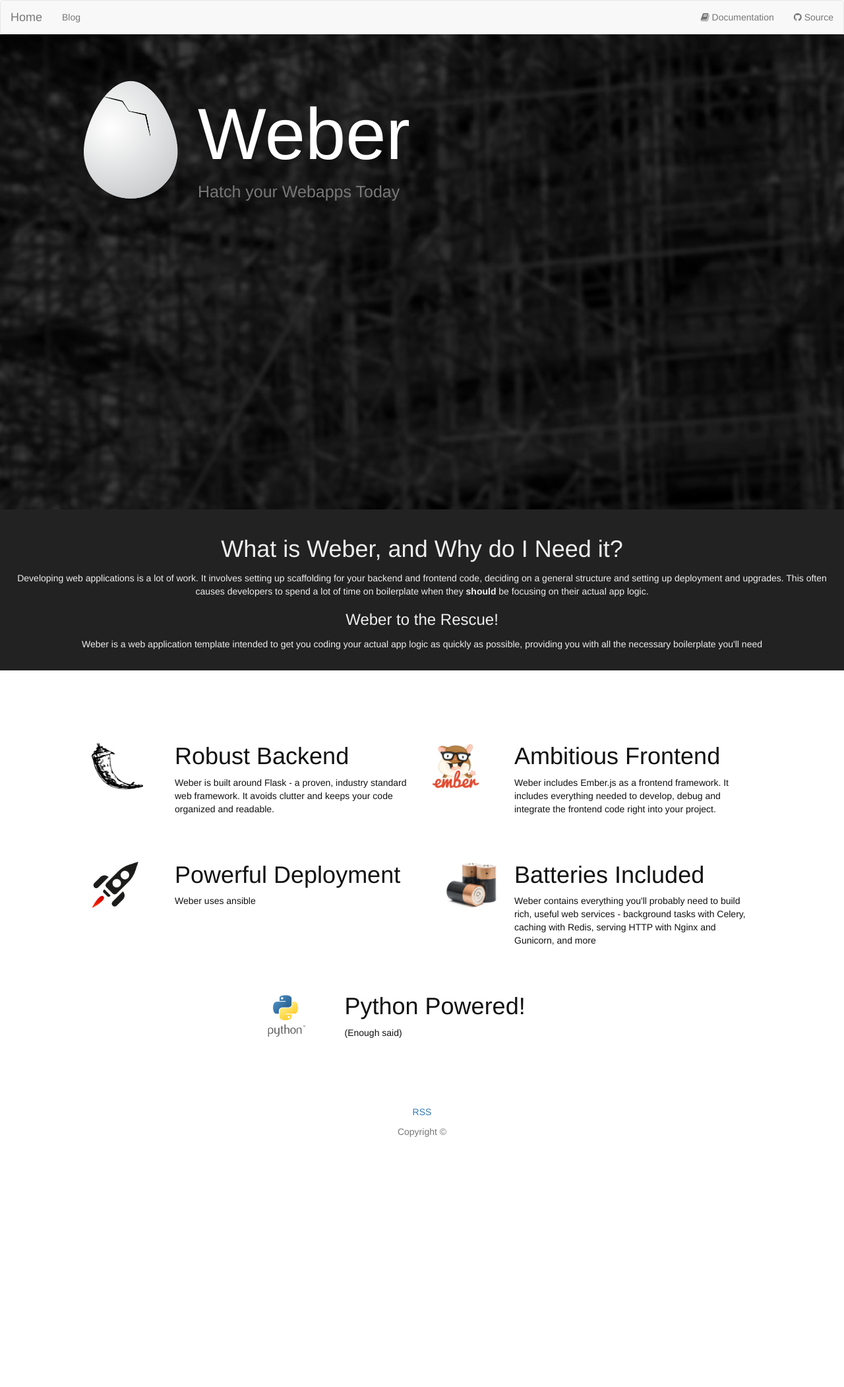
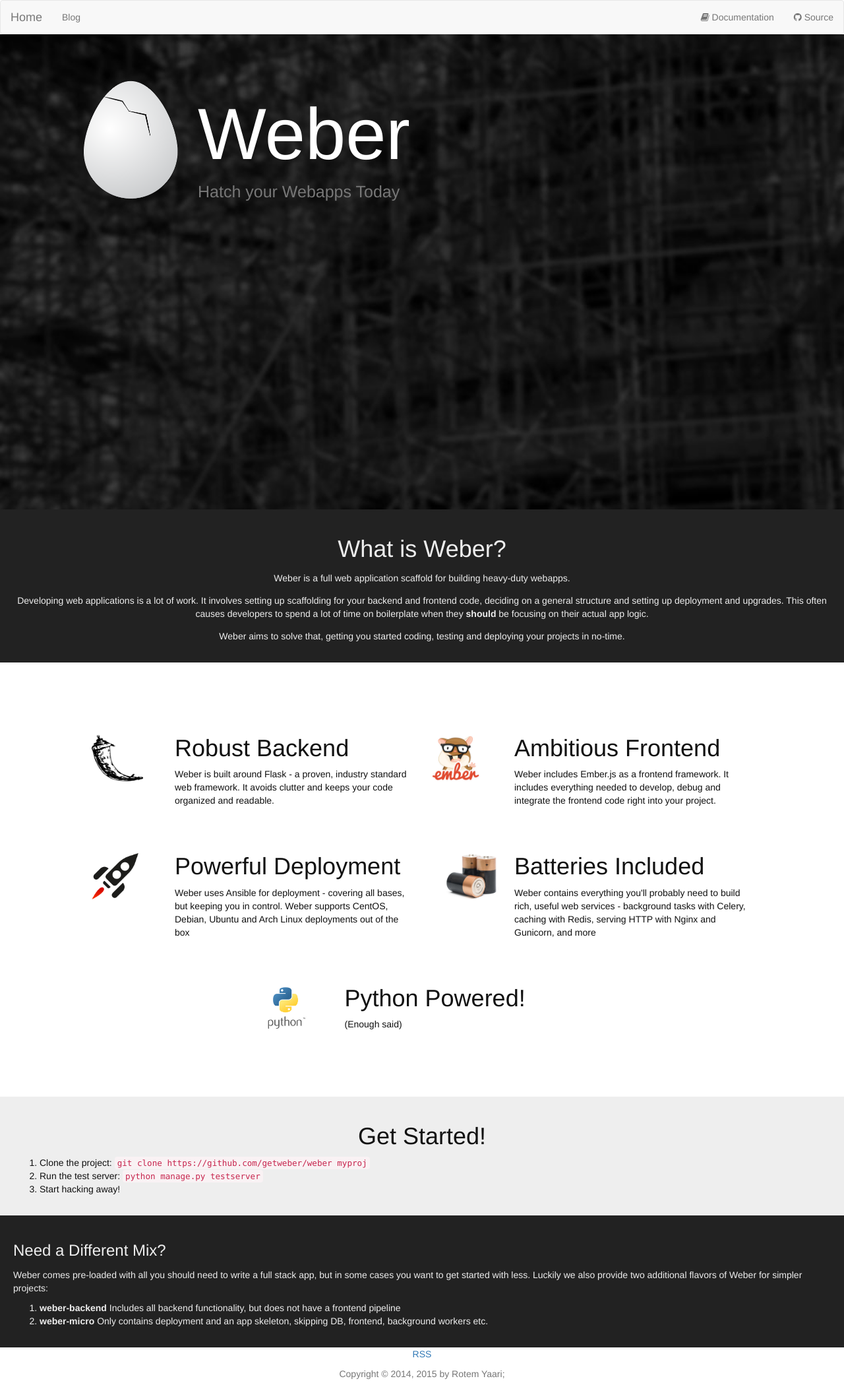
Before and after one commit to getweber/getweber.github.io, a Jekyll site: the page built from index.html, in a window 1280 px wide. Shown: the whole page at 66% size. Built offline with Jekyll 4.4.1, drawn with Linux system fonts in a browser that asks for light colours; nearby versions of some CDN libraries; before the commit the page ends 1735 px from its top, so only the background shows below that.

```diff
--- a/_includes/footer.html
+++ b/_includes/footer.html
@@ -7,7 +7,7 @@
 
   <div class="container text-center">
     <p class="text-muted">
-      Copyright &copy;
+      Copyright &copy 2014, 2015 by Rotem Yaari;
     </p>
   </div>
 </footer>
--- a/_sass/_styles.scss
+++ b/_sass/_styles.scss
@@ -34,7 +34,7 @@
     min-height: 100px;
     padding: 20px;
 
-    background: $gray-light;
+    background: $gray-lighter;
     &.dark {
 	background: $gray-darker;
 	color: $gray-lighter;
--- a/index.html
+++ b/index.html
@@ -12,13 +12,13 @@
 </div>
 
 <div class="feature dark text-center">
-  <h1>What is Weber, and Why do I Need it?</h1>
+  <h1>What is Weber?</h1>
+  <p>Weber is a full web application scaffold for building heavy-duty webapps.</p>
   <p>
     Developing web applications is a lot of work. It involves setting up scaffolding for your backend and frontend code, deciding on a general structure and setting up deployment and upgrades. This often causes developers to spend a lot of time on boilerplate when they <strong>should</strong> be focusing on their actual app logic.
   </p>
-    <h3>Weber to the Rescue!</h3>
   <p>
-    Weber is a web application template intended to get you coding your actual app logic as quickly as possible, providing you with all the necessary boilerplate you'll need
+    Weber aims to solve that, getting you started coding, testing and deploying your projects in no-time.
   </p>
 
 </div>
@@ -38,7 +38,7 @@
   <div class="row-fluid">
     <div class="col-sm-6">
       <h1>Powerful Deployment</h1>
-      <p>Weber uses ansible</p>
+      <p>Weber uses Ansible for deployment - covering all bases, but keeping you in control. Weber supports CentOS, Debian, Ubuntu and Arch Linux deployments out of the box</p>
       <img src="img/icon-deploy.png">
     </div>
     <div class="col-sm-6">
@@ -57,3 +57,23 @@
   </div>
 
 </div>
+<div class="feature">
+  <div class="text-center">
+    <h1>Get Started!</h1>
+  </div>
+  <ol>
+    <li>Clone the project: <code>git clone https://github.com/getweber/weber myproj</code></li>
+    <li>Run the test server: <code>python manage.py testserver</code></li>
+    <li>Start hacking away!</li>
+  </ol>
+</div>
+
+<div class="feature dark">
+  <h3>Need a Different Mix?</h3>
+
+  <p>Weber comes pre-loaded with all you should need to write a full stack app, but in some cases you want to get started with less. Luckily we also provide two additional flavors of Weber for simpler projects:</p>
+  <ol>
+    <li><strong>weber-backend</strong> Includes all backend functionality, but does not have a frontend pipeline</li>
+    <li><strong>weber-micro</strong> Only contains deployment and an app skeleton, skipping DB, frontend, background workers etc.</li>
+  </ol>
+</div>
```
